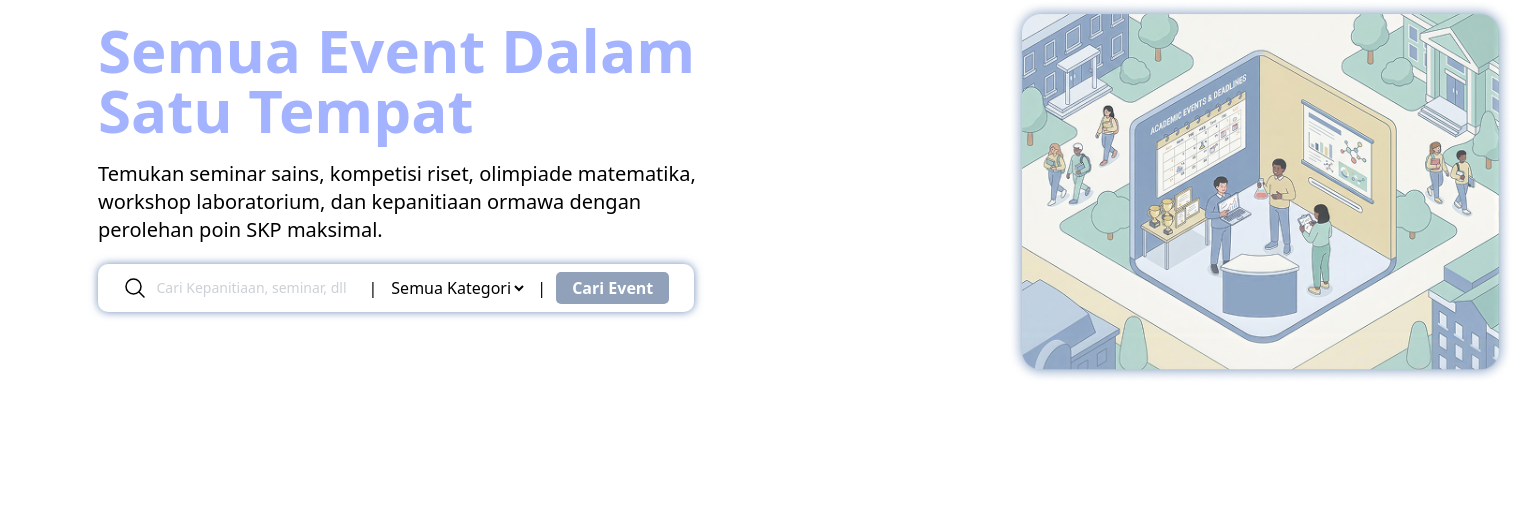
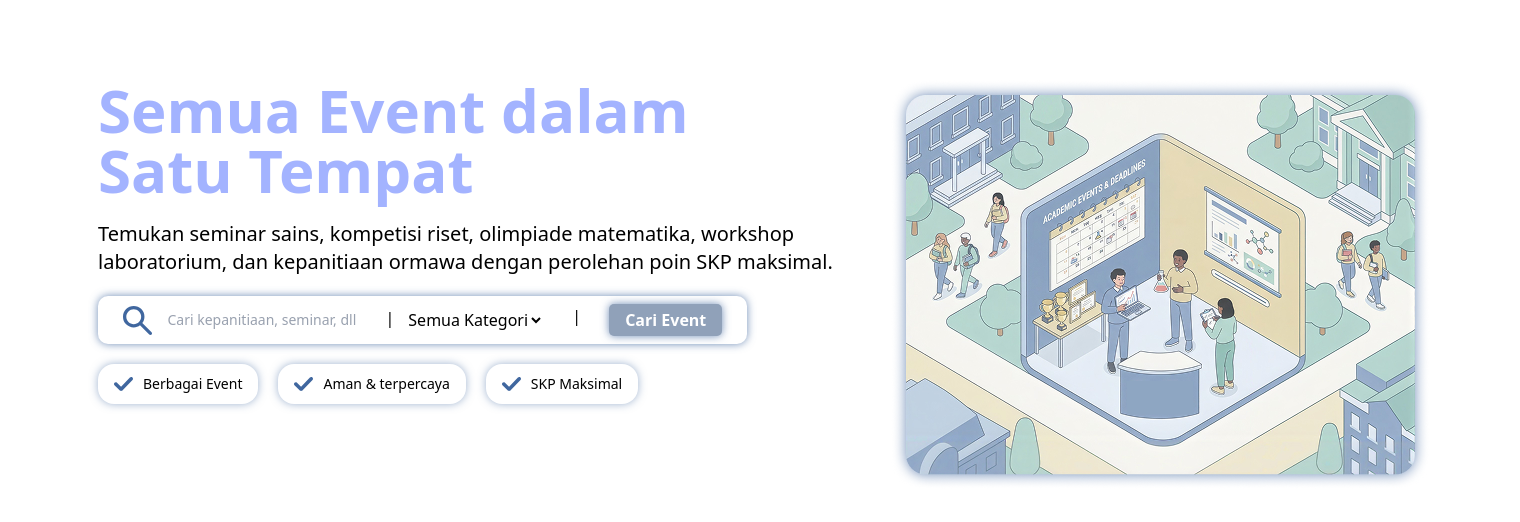
Before and after one commit to Hevpram/Mivent, a Laravel app: page / in a window 1520 px wide. Shown: the part 67-589 px from the top of the page. Run offline with Laravel 12, Linux system fonts and the light colour scheme; style sheets or scripts are compiled from the project's sources.

Commit message:
Nambah lading page baru

```diff
--- a/resources/views/landing-page.blade.php
+++ b/resources/views/landing-page.blade.php
@@ -9,20 +9,21 @@
 </head>
 <body>
     <x-navbar/>
-    <div class=" flex gap-[80px]">
-        <div class=" mx-[98px] mt-[20px]">
-            <h1 class=" w-[641px] justify-start text-indigo-300 text-6xl font-bold">Semua Event Dalam Satu Tempat</h1>
-            <p class=" mt-[20px] text-xl">Temukan seminar sains, kompetisi riset, olimpiade matematika, workshop laboratorium, dan kepanitiaan ormawa dengan perolehan poin SKP maksimal.</p>
-
-            <section>
-                <div class="   px-[24.5px] py-[8px] bg-white rounded-[10px] shadow-[0px_0px_8px_0px_rgba(64,103,159,0.75)] self-stretch inline-flex  justify-start items-center gap-2.5  mt-[20px] ">
-                    <svg xmlns="http://www.w3.org/2000/svg" fill="none" viewBox="0 0 24 24" stroke-width="1.5" stroke="currentColor" class="size-6">
-                    <path stroke-linecap="round" stroke-linejoin="round" d="m21 21-5.197-5.197m0 0A7.5 7.5 0 1 0 5.196 5.196a7.5 7.5 0 0 0 10.607 10.607Z" />
+    <div class=" flex mr-[90px] ml-[98px] mt-[80px]" >
+        <div>
+            <h1 class="w-[641px] justify-start text-indigo-300 text-6xl font-bold mb-[20px]" >Semua Event dalam Satu Tempat</h1>
+            <p class="self-stretch justify-start text-black text-xl font-normal mb-[20px]">Temukan seminar sains, kompetisi riset, olimpiade matematika, workshop laboratorium, dan kepanitiaan ormawa dengan perolehan poin SKP maksimal.</p>
+            <form action="/jelajahi-event.blade.php" class=" justify-start items-center gap-2.5 bg-white rounded-[10px] shadow-[0px_0px_8px_0px_rgba(64,103,159,0.75)] inline-flex px-[24.5px] py-2">
+                <div class=" gap-[16px] flex ">
+                    <svg width="29" height="29" viewBox="0 0 29 29" fill="none" xmlns="http://www.w3.org/2000/svg" class=" gap-[16px]">
+                    <path d="M10.7255 21.4509C7.72783 21.4509 5.19112 20.4125 3.11533 18.3356C1.03955 16.2587 0.00110092 13.722 8.73054e-07 10.7255C-0.00109917 7.72893 1.03735 5.19222 3.11533 3.11533C5.19332 1.03844 7.73003 0 10.7255 0C13.7209 0 16.2582 1.03844 18.3372 3.11533C20.4163 5.19222 21.4542 7.72893 21.4509 10.7255C21.4509 11.9355 21.2584 13.0768 20.8734 14.1494C20.4884 15.2219 19.9659 16.1707 19.3058 16.9957L28.5462 26.2361C28.8487 26.5386 29 26.9237 29 27.3912C29 27.8587 28.8487 28.2437 28.5462 28.5462C28.2437 28.8487 27.8587 29 27.3912 29C26.9237 29 26.5386 28.8487 26.2361 28.5462L16.9957 19.3058C16.1707 19.9659 15.2219 20.4884 14.1494 20.8734C13.0768 21.2584 11.9355 21.4509 10.7255 21.4509ZM10.7255 18.1508C12.7881 18.1508 14.5415 17.4292 15.9859 15.9859C17.4303 14.5426 18.1519 12.7892 18.1508 10.7255C18.1497 8.66177 17.4281 6.90885 15.9859 5.46669C14.5437 4.02452 12.7903 3.30234 10.7255 3.30014C8.66067 3.29794 6.90775 4.02012 5.46669 5.46669C4.02562 6.91325 3.30344 8.66617 3.30014 10.7255C3.29684 12.7848 4.01902 14.5382 5.46669 15.9859C6.91435 17.4336 8.66727 18.1552 10.7255 18.1508Z" fill="#40679F"/>
                     </svg>
 
-                    <input class=" text-gray-400 text-sm font-light " name="fsrch" id="fsrch" placeholder="Cari Kepanitiaan, seminar, dll" class="flex-1 outline-none bg-transparent text-base ">
+                    <input type="text" id="fname" name="fname" value="Cari kepanitiaan, seminar, dll" class=" justify-start text-gray-400 text-sm font-light">
                     <p>|</p>
-                    <select name="kategori" id="">
+                </div>
+                <div class=" flex gap-[28px]">
+                    <select name="Kategori" id="">
                         <option value="">Semua Kategori</option>
                         <option value="">Seminar</option>
                         <option value="">Pengabdian</option>
@@ -31,13 +32,37 @@
                         <option value="">Lainnya</option>
                     </select>
                     <p>|</p>
-                    <button class="bg-slate-400 inline-flex rounded-[5px] size- px-[16px] py-[4px] font-Poppins font-bold text-white">Cari Event</button>
-
+                    <button class="size- px-4 py-1 bg-slate-400 rounded-[5px] shadow-[0px_0px_8px_0px_rgba(64,103,159,0.75)] inline-flex justify-center items-center gap-2.5 justify-start text-white text-base font-bold">Cari Event</button>
                 </div>
-            </section>
-
+            </form>
+            <div class=" flex gap-[20px]">
+                <div class=" px-4 py-2.5 bg-white rounded-2xl shadow-[0px_0px_8px_0px_rgba(64,103,159,0.50)] inline-flex  justify-center items-center gap-2.5 mt-[20px]">
+                    <svg width="19" height="14" viewBox="0 0 19 14" fill="none" xmlns="http://www.w3.org/2000/svg">
+                    <path d="M18.4411 0.47784C18.7851 0.796631 18.9859 1.23629 18.9993 1.70015C19.0127 2.16402 18.8376 2.6141 18.5125 2.95146L8.39482 13.4527C8.23084 13.6226 8.03379 13.7585 7.8153 13.8525C7.59682 13.9465 7.36134 13.9966 7.12277 13.9998C6.8842 14.0031 6.64738 13.9595 6.42631 13.8715C6.20523 13.7835 6.00439 13.653 5.83564 13.4877L0.479203 8.23707C0.163816 7.90529 -0.00788317 7.46646 0.00027817 7.01304C0.00843951 6.55962 0.195824 6.127 0.522955 5.80634C0.850085 5.48567 1.29142 5.30199 1.75398 5.29399C2.21654 5.28599 2.66421 5.45429 3.00268 5.76345L7.06166 9.73991L15.9176 0.547848C16.2429 0.210635 16.6914 0.0138295 17.1646 0.000701348C17.6378 -0.0124268 18.097 0.159198 18.4411 0.47784Z" fill="#40679F"/>
+                    </svg>
+                    <div class="justify-start text-black text-sm font-normal ">
+                        Berbagai Event
+                    </div>
+                </div>
+                <div class=" px-4 py-2.5 bg-white rounded-2xl shadow-[0px_0px_8px_0px_rgba(64,103,159,0.50)] inline-flex  justify-center items-center gap-2.5 mt-[20px]">
+                    <svg width="19" height="14" viewBox="0 0 19 14" fill="none" xmlns="http://www.w3.org/2000/svg">
+                    <path d="M18.4411 0.47784C18.7851 0.796631 18.9859 1.23629 18.9993 1.70015C19.0127 2.16402 18.8376 2.6141 18.5125 2.95146L8.39482 13.4527C8.23084 13.6226 8.03379 13.7585 7.8153 13.8525C7.59682 13.9465 7.36134 13.9966 7.12277 13.9998C6.8842 14.0031 6.64738 13.9595 6.42631 13.8715C6.20523 13.7835 6.00439 13.653 5.83564 13.4877L0.479203 8.23707C0.163816 7.90529 -0.00788317 7.46646 0.00027817 7.01304C0.00843951 6.55962 0.195824 6.127 0.522955 5.80634C0.850085 5.48567 1.29142 5.30199 1.75398 5.29399C2.21654 5.28599 2.66421 5.45429 3.00268 5.76345L7.06166 9.73991L15.9176 0.547848C16.2429 0.210635 16.6914 0.0138295 17.1646 0.000701348C17.6378 -0.0124268 18.097 0.159198 18.4411 0.47784Z" fill="#40679F"/>
+                    </svg>
+                    <div class="justify-start text-black text-sm font-normal ">
+                        Aman & terpercaya
+                    </div>
+                </div>
+                <div class=" px-4 py-2.5 bg-white rounded-2xl shadow-[0px_0px_8px_0px_rgba(64,103,159,0.50)] inline-flex  justify-center items-center gap-2.5 mt-[20px]">
+                    <svg width="19" height="14" viewBox="0 0 19 14" fill="none" xmlns="http://www.w3.org/2000/svg">
+                    <path d="M18.4411 0.47784C18.7851 0.796631 18.9859 1.23629 18.9993 1.70015C19.0127 2.16402 18.8376 2.6141 18.5125 2.95146L8.39482 13.4527C8.23084 13.6226 8.03379 13.7585 7.8153 13.8525C7.59682 13.9465 7.36134 13.9966 7.12277 13.9998C6.8842 14.0031 6.64738 13.9595 6.42631 13.8715C6.20523 13.7835 6.00439 13.653 5.83564 13.4877L0.479203 8.23707C0.163816 7.90529 -0.00788317 7.46646 0.00027817 7.01304C0.00843951 6.55962 0.195824 6.127 0.522955 5.80634C0.850085 5.48567 1.29142 5.30199 1.75398 5.29399C2.21654 5.28599 2.66421 5.45429 3.00268 5.76345L7.06166 9.73991L15.9176 0.547848C16.2429 0.210635 16.6914 0.0138295 17.1646 0.000701348C17.6378 -0.0124268 18.097 0.159198 18.4411 0.47784Z" fill="#40679F"/>
+                    </svg>
+                    <div class="justify-start text-black text-sm font-normal ">
+                        SKP Maksimal
+                    </div>
+                </div>
+            </div>
         </div>
-        <img class="w-[509px] h-96 left-0 top-0  rounded-[20px] mx-[91px]" src="/assets/Group7.png" alt="">
+        <img src="/assets/Group7.png" alt="">
     </div>
 
 </body>
```
Also changed, not shown: resources/views/salah.blade.php (added, +44 -0 lines).
